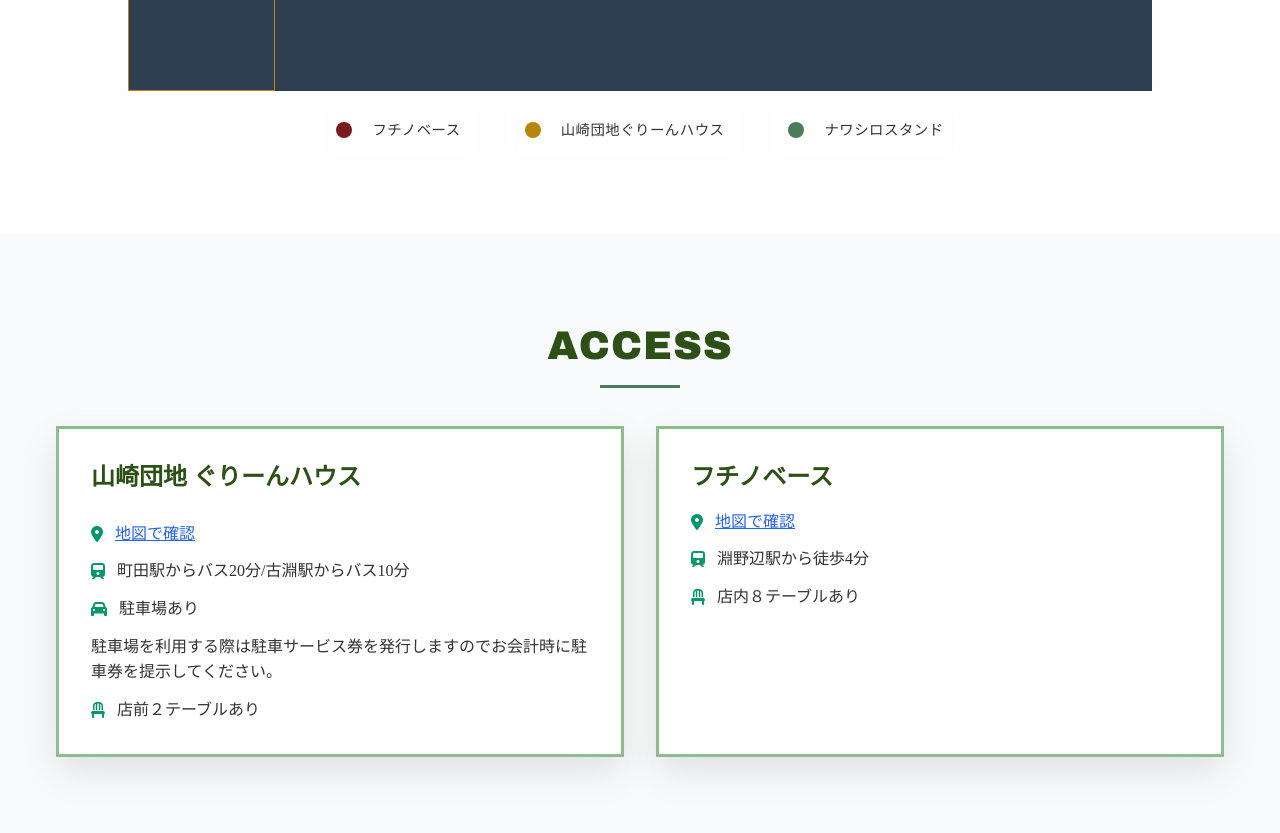
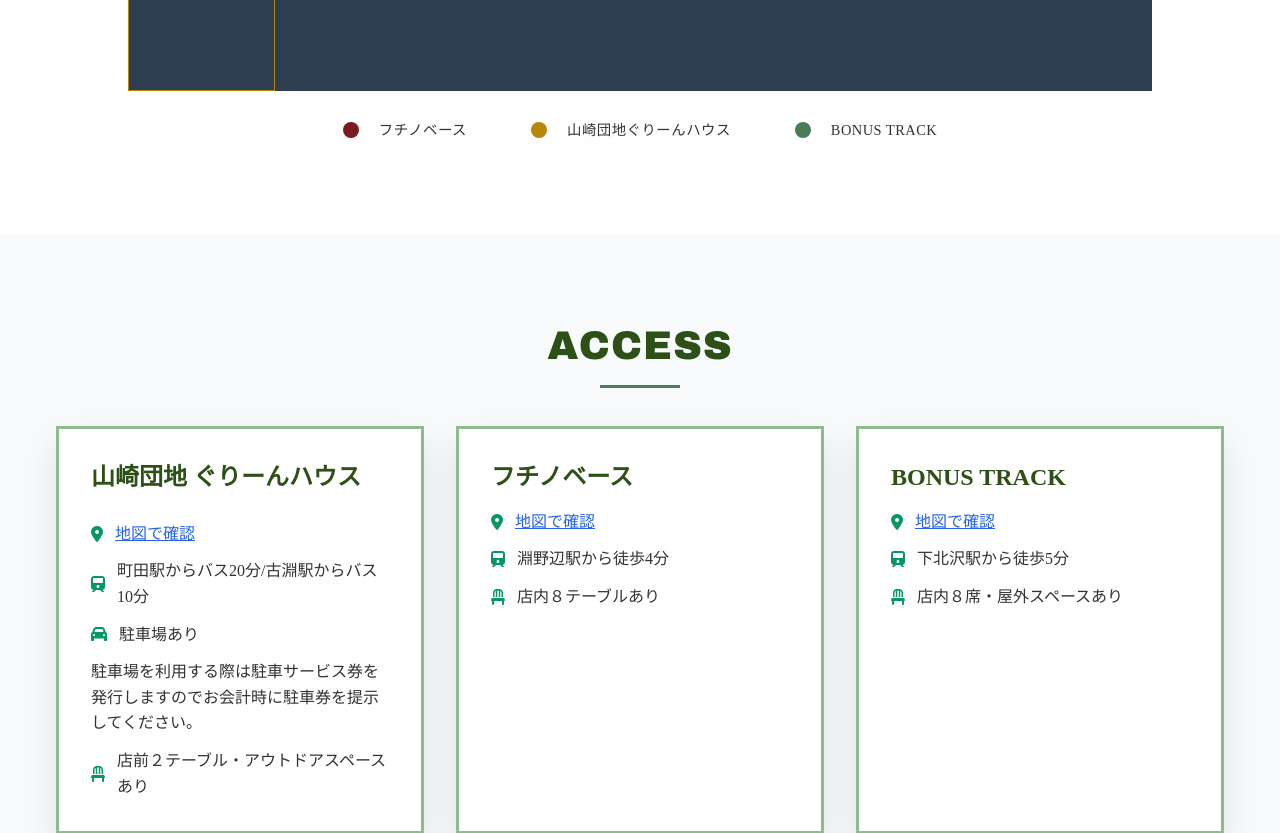
Before and after one commit to norifumi92/rimbayu-app, a React (Vite) app: page / in a window 1280 px wide. Shown: the part 1660-2493 px from the top of the page. Built offline with nearby package versions, Linux system fonts and the light colour scheme.

Commit message:
fix nawashiro to bonus in calendar

```diff
--- a/src/App.css
+++ b/src/App.css
@@ -413,7 +413,7 @@
     color: #ffffff !important;
 }
 
-.time-nawashiro {
+.time-bonus {
     background: #4a7c59 !important;
     color: #ffffff !important;
 }
--- a/src/components/Access.jsx
+++ b/src/components/Access.jsx
@@ -6,7 +6,7 @@
           <span className={currentLang === 'ja' ? '' : 'hidden-lang'}>ACCESS</span>
           <span className={currentLang === 'en' ? '' : 'hidden-lang'}>ACCESS</span>
         </h2>
-        <div className="grid md:grid-cols-2 gap-8">
+        <div className="grid md:grid-cols-3 gap-8">
           {/* Yamazaki Danchi */}
           <div className="location-card animate-on-scroll animate-slide-left">
             <h3 className="text-2xl font-semibold mb-4" style={{color: 'var(--forest-primary)'}}>
@@ -51,8 +51,8 @@
               <div className="flex items-center">
                 <i className="fas fa-chair text-green-600 mr-3"></i>
                 <span>
-                  <span className={currentLang === 'ja' ? '' : 'hidden-lang'}>店前２テーブルあり</span>
-                  <span className={currentLang === 'en' ? '' : 'hidden-lang'}>2 Dine-in Tables Available</span>
+                  <span className={currentLang === 'ja' ? '' : 'hidden-lang'}>店前２テーブル・アウトドアスペースあり</span>
+                  <span className={currentLang === 'en' ? '' : 'hidden-lang'}>2 Dine-in Tables and Outdoor Space Available</span>
                 </span>
               </div>
             </div>
@@ -93,6 +93,42 @@
               </div>
             </div>
           </div>
+
+          {/* Bonus Track */}
+          <div className="location-card animate-on-scroll animate-slide-right">
+            <h3 className="text-2xl font-semibold mb-4" style={{color: 'var(--forest-primary)'}}>
+              <span className={currentLang === 'ja' ? '' : 'hidden-lang'}>BONUS TRACK</span>
+              <span className={currentLang === 'en' ? '' : 'hidden-lang'}>Bonus Track</span>
+            </h3>
+            <div className="space-y-3">
+              <div className="flex items-center">
+                <i className="fas fa-map-marker-alt text-green-600 mr-3"></i>
+                <a
+                  href="https://maps.app.goo.gl/BKmg1nNJDxF1KNMz6"
+                  target="_blank"
+                  rel="noopener noreferrer"
+                  className="text-blue-600 hover:text-blue-800 underline"
+                >
+                  <span className={currentLang === 'ja' ? '' : 'hidden-lang'}>地図で確認</span>
+                  <span className={currentLang === 'en' ? '' : 'hidden-lang'}>View on Map</span>
+                </a>
+              </div>
+              <div className="flex items-center">
+                <i className="fas fa-train text-green-600 mr-3"></i>
+                <span>
+                  <span className={currentLang === 'ja' ? '' : 'hidden-lang'}>下北沢駅から徒歩5分</span>
+                  <span className={currentLang === 'en' ? '' : 'hidden-lang'}>5 mins walk from Shimokitazawa St.</span>
+                </span>
+              </div>
+              <div className="flex items-center">
+                <i className="fas fa-chair text-green-600 mr-3"></i>
+                <span>
+                  <span className={currentLang === 'ja' ? '' : 'hidden-lang'}>店内８席・屋外スペースあり</span>
+                  <span className={currentLang === 'en' ? '' : 'hidden-lang'}>8 Dine-in Seats and Outdoor Space Available</span>
+                </span>
+              </div>
+            </div>
+          </div>
         </div>
 
       </div>
--- a/src/components/Schedule.jsx
+++ b/src/components/Schedule.jsx
@@ -64,8 +64,8 @@
     if (locationJa.includes('山崎団地') || locationEn.includes('yamazaki')) {
       return 'time-yamazaki'
     }
-    if (locationJa.includes('ナワシロ') || locationEn.includes('nawashiro')) {
-      return 'time-nawashiro'
+    if (locationJa.includes('bonus') || locationEn.includes('bonus')) {
+      return 'time-bonus'
     }
     return ''
   }
@@ -189,10 +189,10 @@
                 </span>
               </div>
               <div className="legend-item">
-                <span className="legend-color time-nawashiro"></span>
+                <span className="legend-color time-bonus"></span>
                 <span className="legend-text">
-                  <span className={currentLang === 'ja' ? '' : 'hidden-lang'}>ナワシロスタンド</span>
-                  <span className={currentLang === 'en' ? '' : 'hidden-lang'}>Nawashiro Stand</span>
+                  <span className={currentLang === 'ja' ? '' : 'hidden-lang'}>BONUS TRACK</span>
+                  <span className={currentLang === 'en' ? '' : 'hidden-lang'}>Bonus Track</span>
                 </span>
               </div>
             </div>
--- a/src/schedule.json
+++ b/src/schedule.json
@@ -44,9 +44,9 @@
     "day_ja": "月",
     "day_en": "Mon",
     "day_num": "06",
-    "location_ja": "下北沢 ナワシロスタンド",
-    "location_en": "Nawashiro Stand",
+    "location_ja": "BONUS TRACK",
+    "location_en": "Bonus Track",
     "time_start": "17:30",
-    "time_end": "19:00"
+    "time_end": "21:00"
   }
 ]
```
